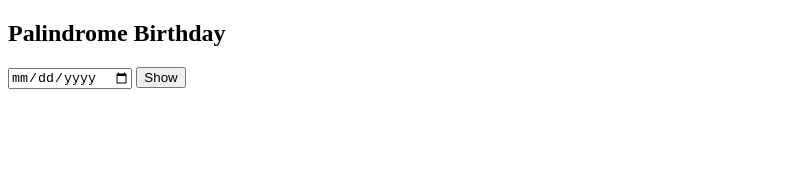
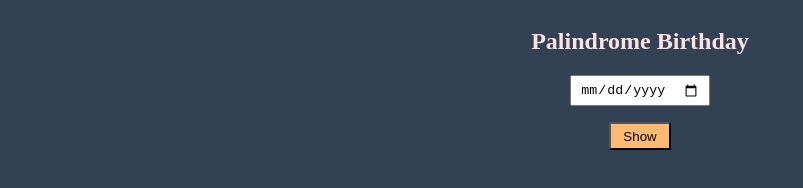
Before and after one commit to shoaibansari5398/markThirteen, a plain HTML site: page index.html in a window 1280 px wide. Shown: the whole page, without its empty margins (0-803 px from the left). Drawn offline with Linux system fonts and the light colour scheme.

Commit message:
styling complete

```diff
--- a/index.html
+++ b/index.html
@@ -4,6 +4,7 @@
     <meta charset="UTF-8">
     <meta http-equiv="X-UA-Compatible" content="IE=edge">
     <meta name="viewport" content="width=device-width, initial-scale=1.0">
+    <link rel="stylesheet" href="style.css">
     <title>Is your Birthday a Palindrome?</title>
 </head>
 <body>
--- /dev/null
+++ b/style.css
@@ -0,0 +1,23 @@
+body{
+    background-color: #334155 ;
+    color: #fee2e2;
+}
+main{
+    display: flex;
+    align-items: center;
+    flex-direction: column;
+
+}
+input{
+    padding: 0.3rem 0.5rem;
+}
+button{
+    margin-top: 1rem;
+    padding: 0.3rem 0.8rem;
+    background-color: #fdba74;
+    cursor: pointer;
+}
+p{
+    margin-top: 2rem;
+    font-weight: bold;
+}
```
